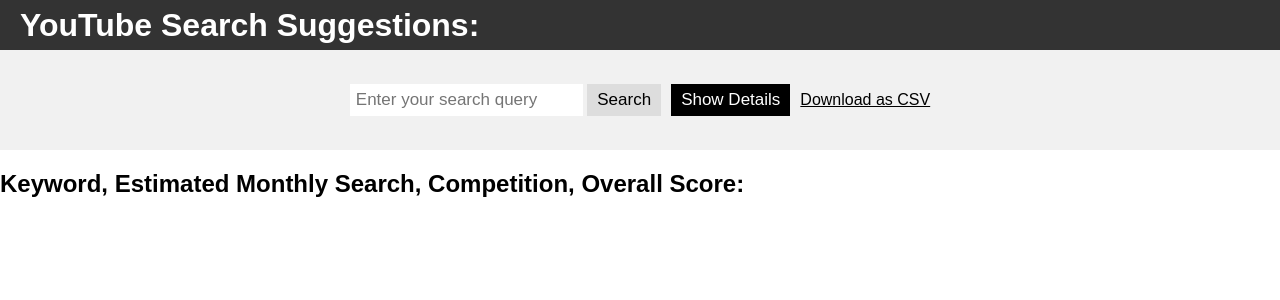
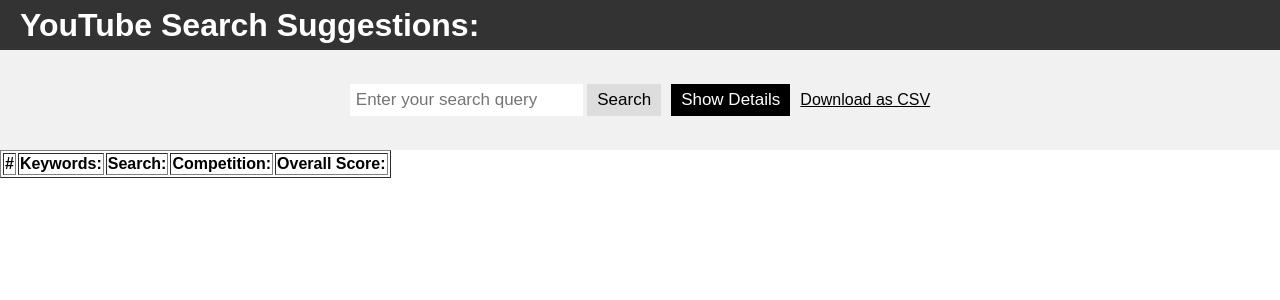
Before and after one commit to Vy7au7as/API, a Django app: page / in a window 1280 px wide. Shown: the top 300 px of the page. Run offline with Django 4.2, Linux system fonts and the light colour scheme; lists and menus that the app fills with data are empty.

Commit message:
2023-05-15

```diff
--- a/Search/templates/Youtube.html
+++ b/Search/templates/Youtube.html
@@ -15,9 +15,7 @@
     <form method="get" action="/details">
         <button type="submit" class="show-button" style="color:white">Show Details</button>
     </form>
-<!--        <form method="get" action="/get_keyword_data">-->
-<!--        <button type="submit" class="show-button" style="color:white">Show Data</button>-->
-<!--       </form>-->
+
     <a style="margin-left:10px; color:black" href="{% url 'download_csv' %}" class="btn btn-primary">Download as CSV</a>
     {% if details %}
     <h2>Details:</h2>
@@ -31,21 +29,42 @@
     {% endif %}
 
 </div>
+
+<table id="result-container" border="1">
     {% if suggestions %}
-    <h2>Suggestion keywords:</h2>
-<ul style="list-style-type: decimal; ">
+    <tr>
+        <th>#</th>
+        <th>Keywords:</th>
+        <th>Search:</th>
+        <th>Competition:</th>
+        <th>Overall Score:</th>
+    </tr>
+
     {% for suggestion in suggestions %}
-    <li>{{ suggestion }} </li>
+    <tr>
+        <td>{{ forloop.counter }}</td>
+        <td>{{ suggestion }}</td>
+    </tr>
     {% endfor %}
-</ul>
+
     {% endif %}
-<h2>Keyword, Estimated Monthly Search, Competition, Overall Score:</h2>
-<ul id="result-container" style="list-style-type: decimal;">
+<tr>
+        <th>#</th>
+        <th>Keywords:</th>
+        <th>Search:</th>
+        <th>Competition:</th>
+        <th>Overall Score:</th>
+    </tr>
     {% for result in resultatai %}
-    <li> {{ result.term }}, {{ result.estimated_monthly_search }},  {{ result.competition }}, {{ result.overall }}</li>
+    <tr>
+        <td>{{ forloop.counter }}</td>
+        <td>{{ result.term }}</td>
+        <td>{{ result.estimated_monthly_search }}</td>
+        <td>{{ result.competition }}</td>
+        <td>{{ result.overall }}</td>
+    </tr>
     {% endfor %}
-</ul>
-
+</table>
 
 
 </body>
--- a/Search/urls.py
+++ b/Search/urls.py
@@ -10,4 +10,5 @@ urlpatterns = [
     path('details/', views.details, name='details'),
 
 
+
 ]
```
Also changed, not shown: Search/views.py (+11 -4 lines). Lines whose indentation alone changed are shown as unchanged.
